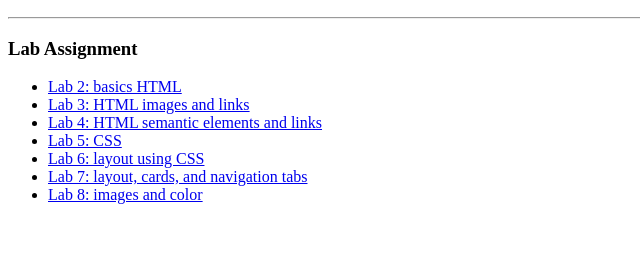
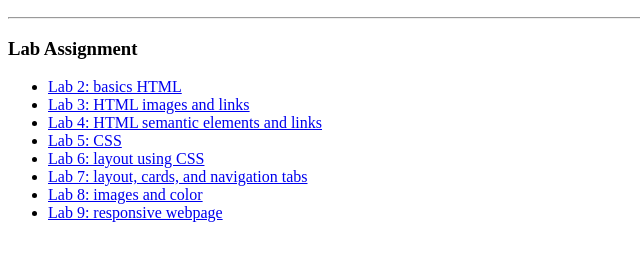
Before and after one commit to adibaktr2/ET710, a plain HTML site: page index.html in a window 1280 px wide. Shown: the part 110-370 px from the top of the page, without its empty margins (0-640 px from the left). Drawn offline with Linux system fonts and the light colour scheme.

Commit message:
Update index.html

```diff
--- a/index.html
+++ b/index.html
@@ -18,6 +18,7 @@
         <li><a href="lab6/lab6.html">Lab 6: layout using CSS</a></li>
         <li><a href="lab7/lab7.html">Lab 7: layout, cards, and navigation tabs</a></li>
         <li><a href="lab8/lab8.html">Lab 8: images and color</a></li>
+        <li><a href="lab9/lab9.html">Lab 9: responsive webpage</a></li>
     </ul>
 </body>
 </html>
```
